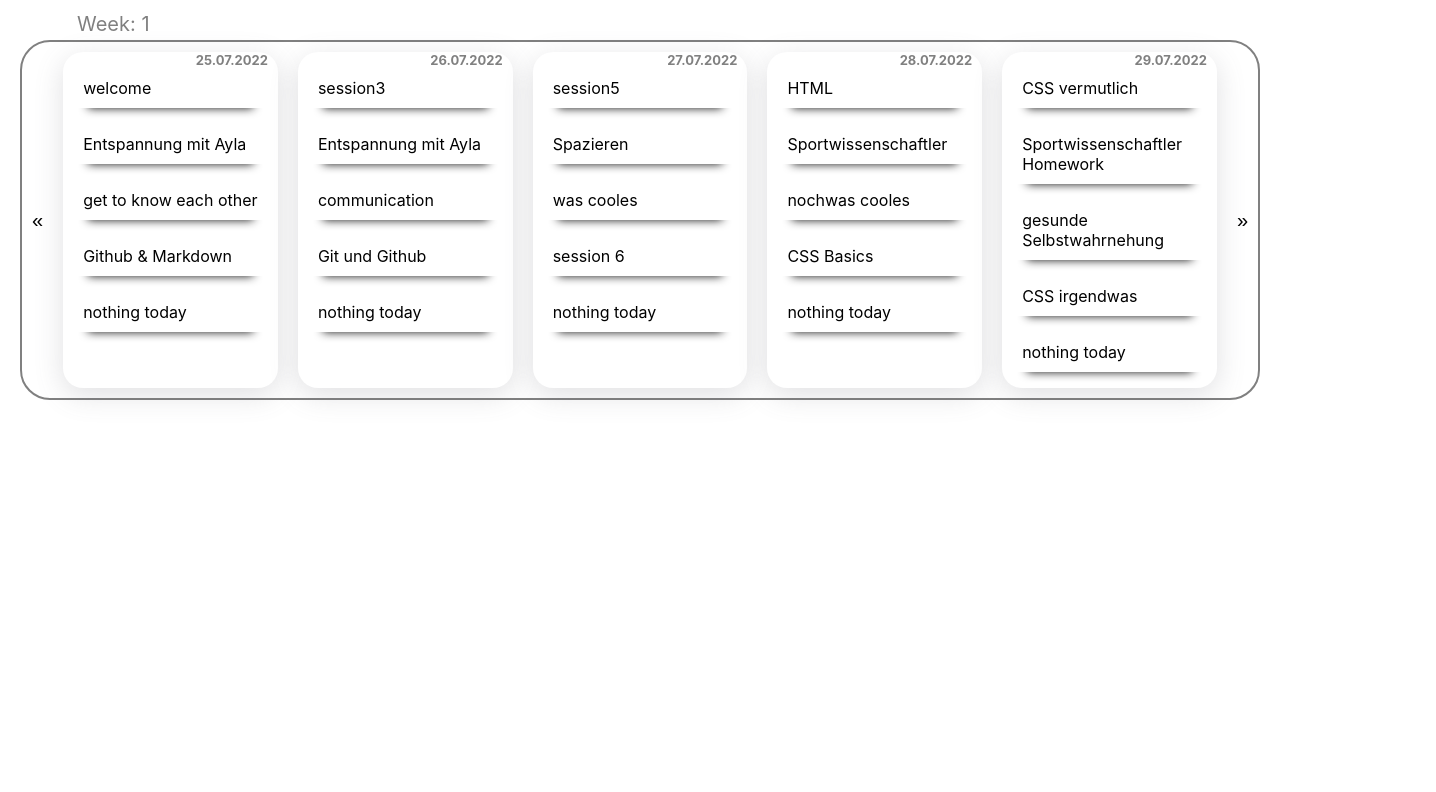
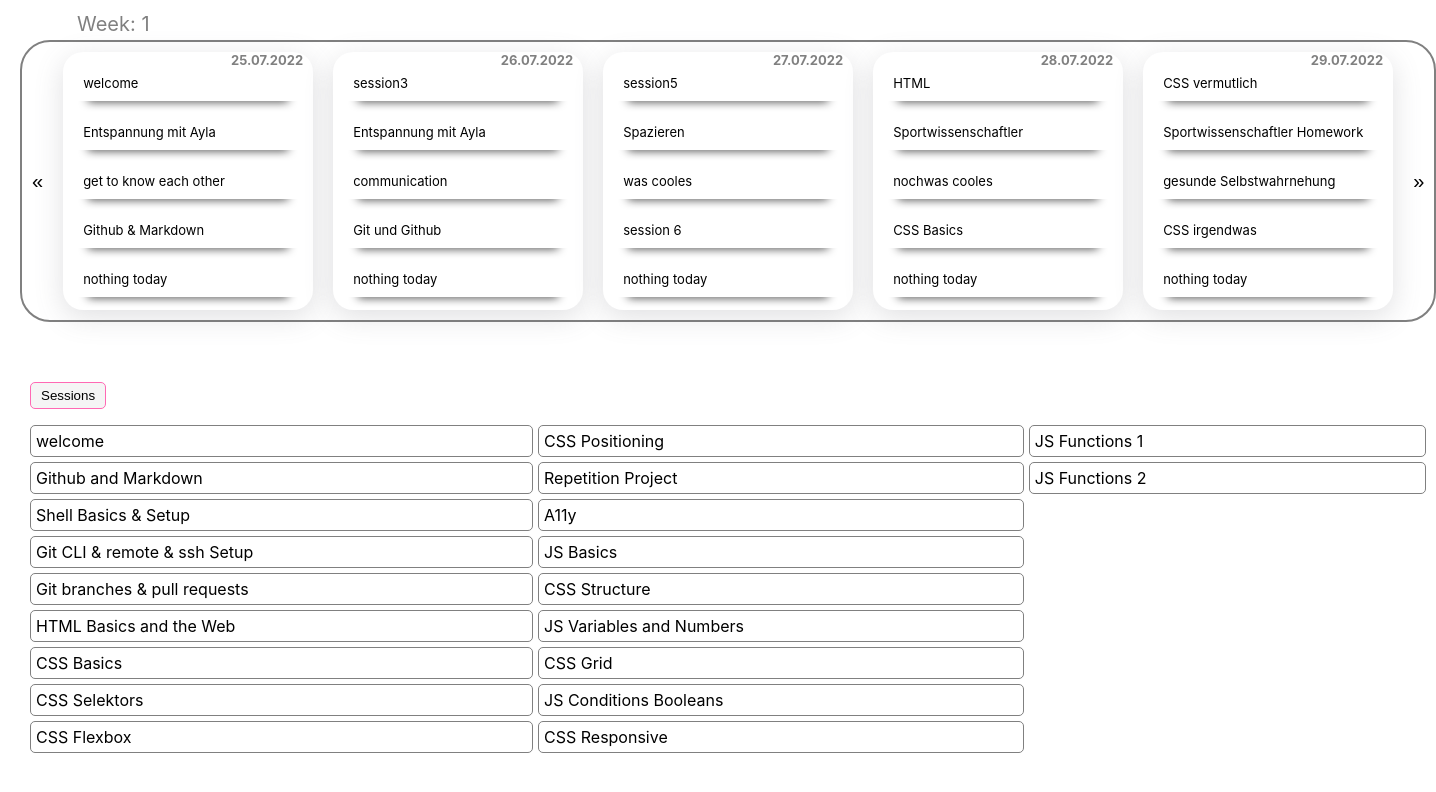
Before and after one commit to julialoeschel/drag-my-days, a Next.js app: page / in a window 1280 px wide. Shown: the top 792 px of the page, 1436 px wide, since content can reach past the window. Built offline with nearby package versions, Linux system fonts and the light colour scheme.

Commit message:
add sessions view

```diff
--- a/pages/index.js
+++ b/pages/index.js
@@ -2,9 +2,11 @@ import OneWeek from "../public/Components/OneWeek";
 import styles from "../styles/Home.module.css";
 import { weeks, sessions } from "../public/data";
 import { useState } from "react";
+import SessionOverview from "../public/Components/SessionOverview";
 
 export default function Home() {
   const [week, setWeek] = useState(weeks[0]);
+  const [allSessions, setAllSessions] = useState(sessions);
 
   function handleNextWeek() {
     const indexOfWeek = weeks.findIndex((element) => element === week);
@@ -21,12 +23,13 @@ export default function Home() {
   }
 
   return (
-    <>
+    <section className={styles.container}>
       <OneWeek
         week={week}
         onNext={handleNextWeek}
         onPrev={handlePreviousWeek}
       ></OneWeek>
-    </>
+      <SessionOverview sessions={allSessions}></SessionOverview>
+    </section>
   );
 }
--- /dev/null
+++ b/public/Components/SessionOverview.js
@@ -0,0 +1,17 @@
+import Link from "next/link";
+import styles from "../../styles/SessionOverview.module.css";
+import Sessions from "./Sessions";
+
+export default function SessionOverview({ sessions }) {
+  return (
+    <section className={styles.container}>
+      <div className={styles.buttonConainer}>
+        <button className={styles.button}>Sessions</button>
+      </div>
+
+      <ul className={styles.list}>
+        <Sessions sessions={sessions}></Sessions>
+      </ul>
+    </section>
+  );
+}
--- /dev/null
+++ b/public/Components/Sessions.js
@@ -0,0 +1,13 @@
+import styles from "../../styles/Sessions.module.css";
+
+export default function Sessions({ sessions }) {
+  return (
+    <>
+      {sessions.map((session) => (
+        <li key={session.session} className={styles.listItems}>
+          {session.session}
+        </li>
+      ))}
+    </>
+  );
+}
--- a/styles/Home.module.css
+++ b/styles/Home.module.css
@@ -1,3 +1,6 @@
-.heading {
-  color: hotpink;
+.container {
+  display: grid;
+  grid-template-rows: min-content 1fr;
+  height: 94vh;
+  width: 100vw;
 }
--- a/styles/OneDay.module.css
+++ b/styles/OneDay.module.css
@@ -4,7 +4,7 @@
   padding: 0 10px;
   box-shadow: rgba(100, 100, 111, 0.2) 0px 7px 29px 0px;
   position: relative;
-  width: 300px;
+  width: 250px;
   background-color: white;
   border-radius: 20px;
 }
@@ -21,4 +21,5 @@
 .session {
   box-shadow: 0px 15px 10px -15px #111;
   padding: 10px;
+  font-size: small;
 }
--- /dev/null
+++ b/styles/SessionOverview.module.css
@@ -0,0 +1,33 @@
+.list {
+  list-style: none;
+  padding: 0;
+  height: 80%;
+  display: flex;
+  flex-direction: column;
+  flex-wrap: wrap;
+  gap: 5px;
+}
+
+.container {
+  margin: 40px 20px 20px 20px;
+  padding: 0 10px;
+  height: 100%;
+  overflow: scroll;
+}
+
+.buttonConainer {
+  display: flex;
+  justify-content: space-between;
+  width: 300px;
+}
+
+.button {
+  padding: 5px 10px;
+  background-color: whitesmoke;
+  border: 1px hotpink solid;
+  border-radius: 5px;
+}
+
+.button:hover {
+  background-color: aqua;
+}
--- /dev/null
+++ b/styles/Sessions.module.css
@@ -0,0 +1,5 @@
+.listItems {
+  border: 1px solid gray;
+  padding: 5px;
+  border-radius: 5px;
+}
```
